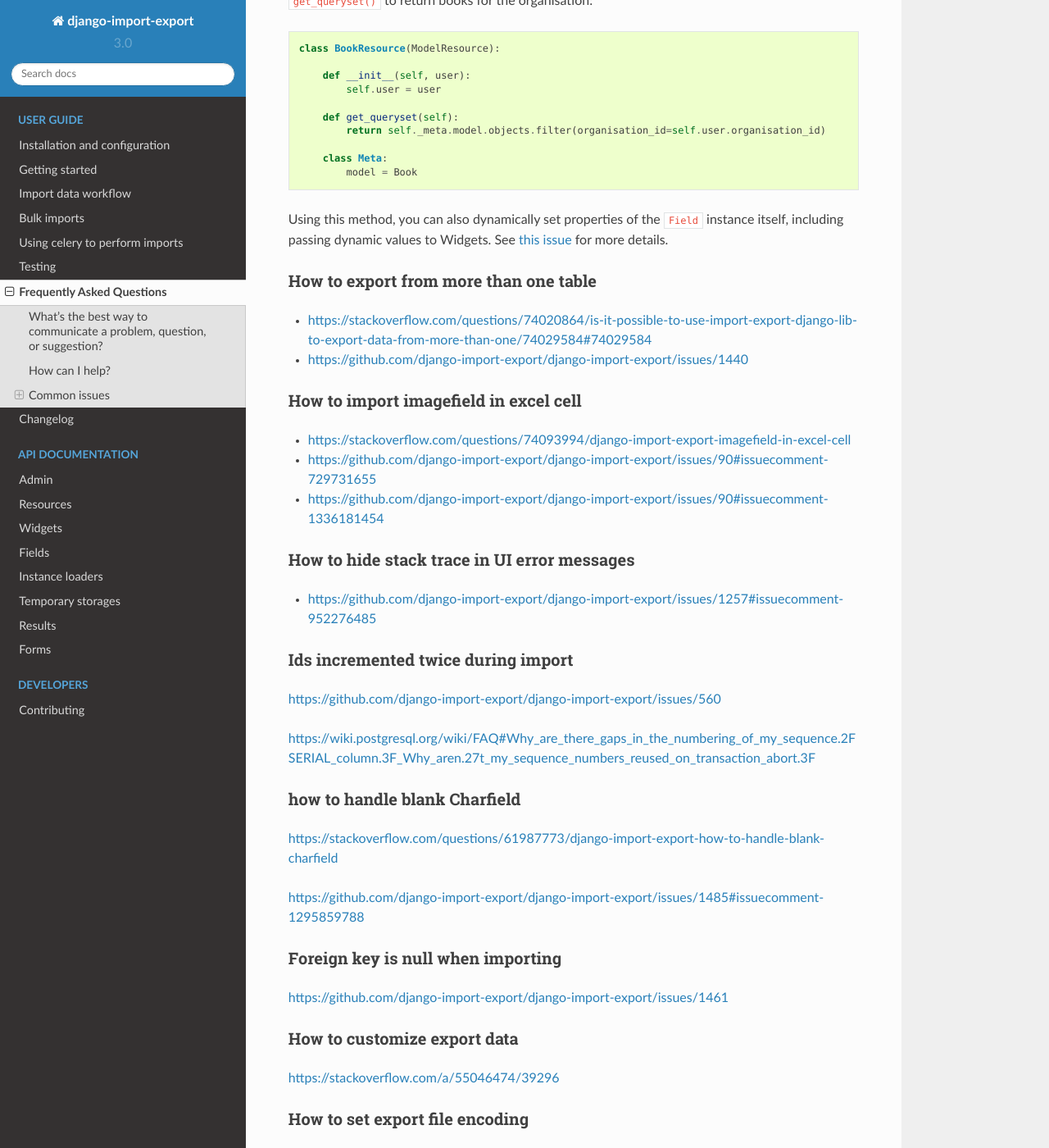
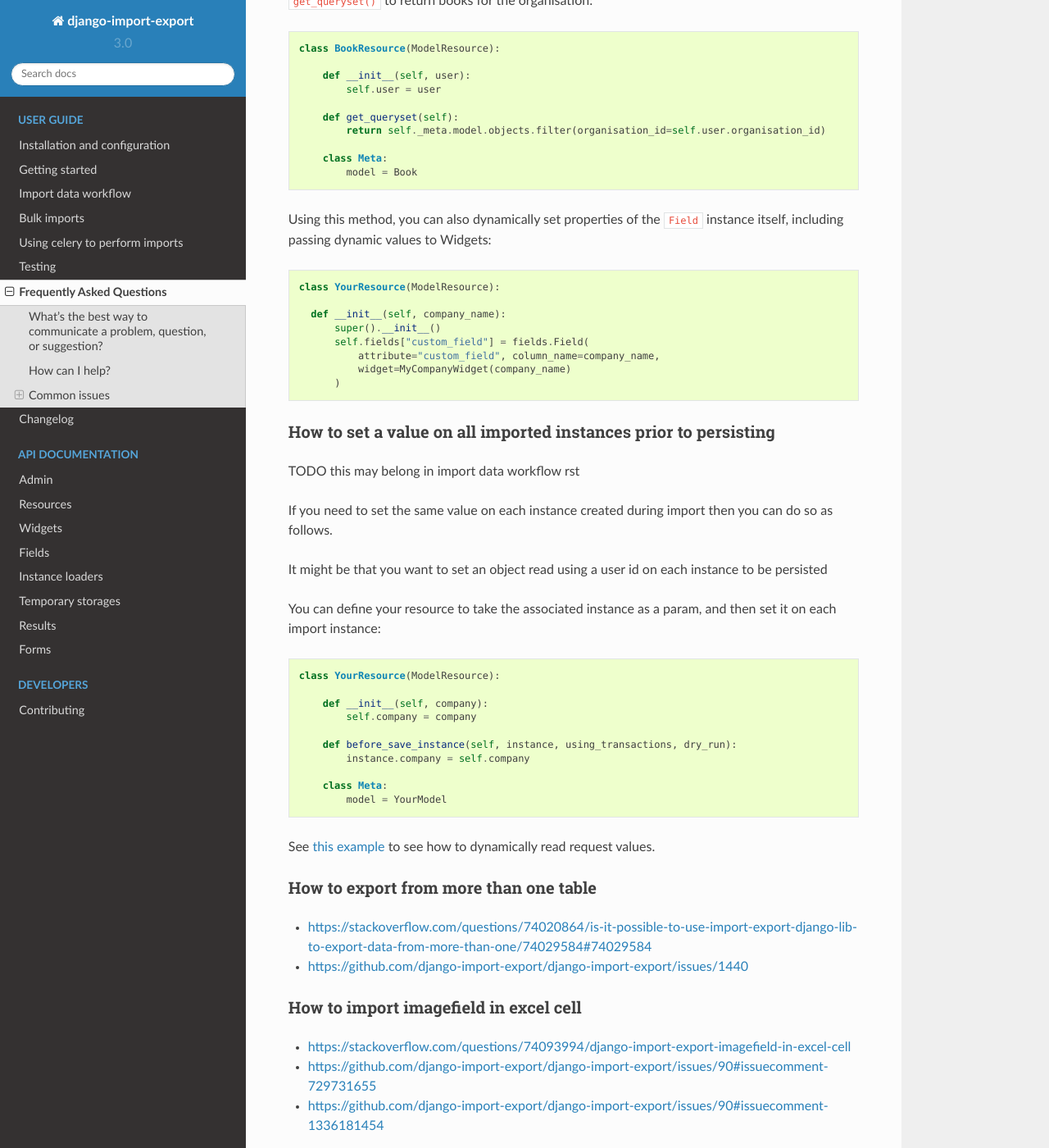
Before and after one commit to django-import-export/django-import-export, a Sphinx documentation site: the page built from docs/faq.rst, in a window 1280 px wide and 1400 px high, scrolled down 2147 px. Shown: the whole window at 82% size. Built offline with Sphinx 7.4.7 and the Read the Docs theme 2.0.0, drawn with Linux system fonts in a browser that asks for light colours.

Commit message:
updated answer

```diff
--- a/docs/faq.rst
+++ b/docs/faq.rst
@@ -94,8 +94,40 @@ Now you can add a constructor to your ``Resource`` to store the user reference,
         class Meta:
             model = Book
 
-Using this method, you can also dynamically set properties of the ``Field`` instance itself, including passing dynamic values to Widgets.  See `this issue <https://github.com/django-import-export/django-import-export/issues/1489/>`_ for more details.
+Using this method, you can also dynamically set properties of the ``Field`` instance itself, including passing dynamic values to Widgets::
 
+    class YourResource(ModelResource):
+
+      def __init__(self, company_name):
+          super().__init__()
+          self.fields["custom_field"] = fields.Field(
+              attribute="custom_field", column_name=company_name,
+              widget=MyCompanyWidget(company_name)
+          )
+
+How to set a value on all imported instances prior to persisting
+----------------------------------------------------------------
+
+TODO this may belong in import data workflow rst
+
+If you need to set the same value on each instance created during import then you can do so as follows.
+
+It might be that you want to set an object read using a user id on each instance to be persisted
+
+You can define your resource to take the associated instance as a param, and then set it on each import instance::
+
+    class YourResource(ModelResource):
+
+        def __init__(self, company):
+            self.company = company
+
+        def before_save_instance(self, instance, using_transactions, dry_run):
+            instance.company = self.company
+
+        class Meta:
+            model = YourModel
+
+See `this example <#how-to-dynamically-set-resource-values>`_ to see how to dynamically read request values.
 
 How to export from more than one table
 --------------------------------------
```
